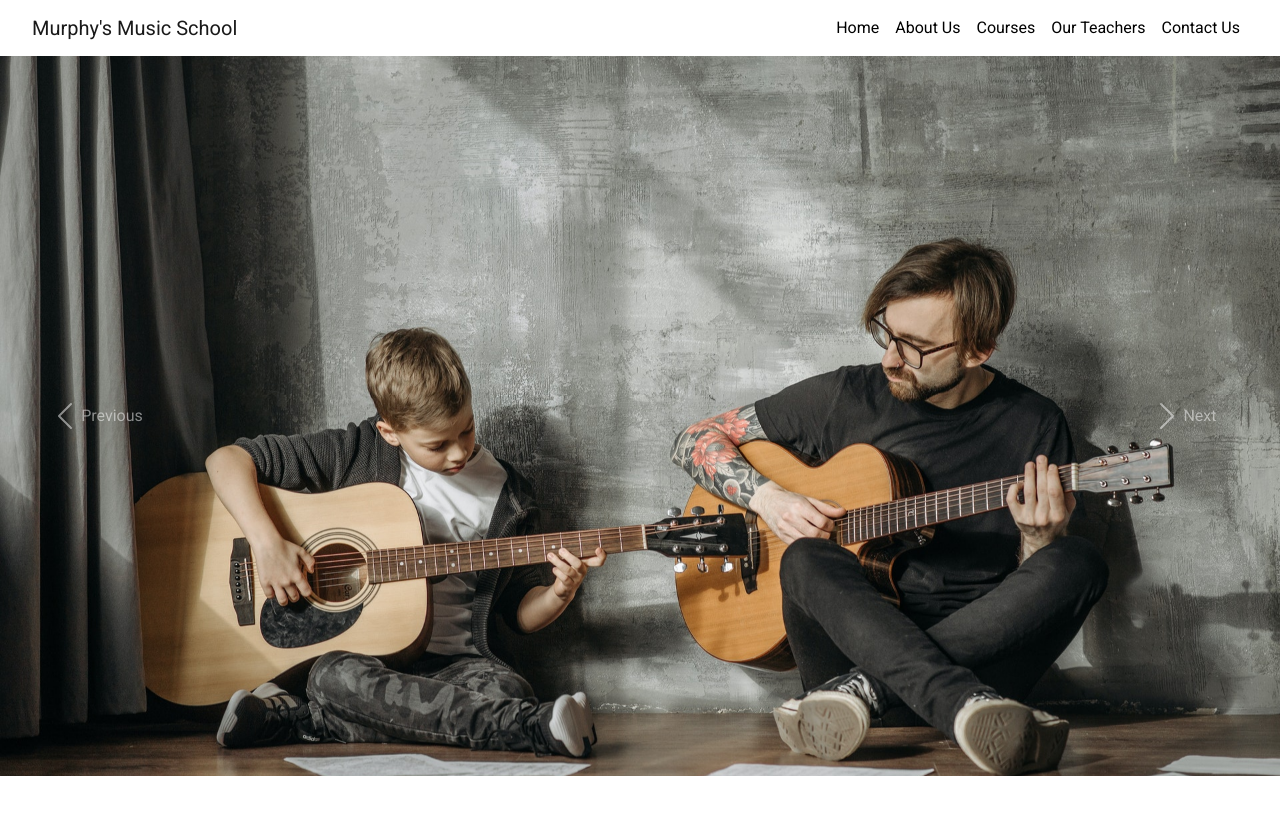
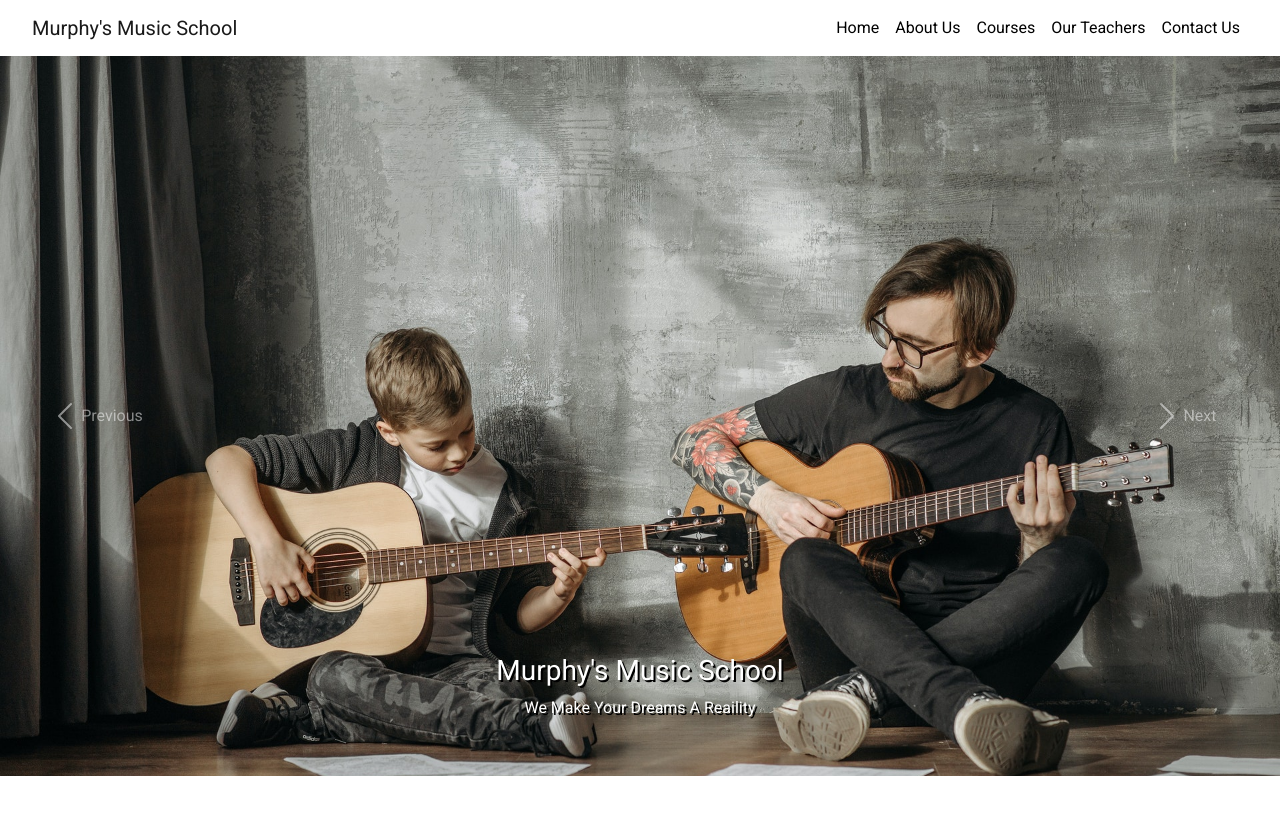
Before and after one commit to ColinJhEdwards/murphy-music-school, a React (Create React App) app: page / in a window 1280 px wide. Built offline with nearby package versions, Linux system fonts and the light colour scheme.

Commit message:
finished teacher data and added text to carousel images

```diff
--- a/src/components/ImageSlides.js
+++ b/src/components/ImageSlides.js
@@ -12,21 +12,41 @@ import drum from "../images/display/drum.jpg";
 const ImageSlides = () => {
   return (
     <StyledCar>
-      <Carousel fade interval="6000" pause="false">
+      <Carousel fade interval="5000" pause="false">
         <Carousel.Item>
           <img className="img d-block w-100" src={teach} alt="First slide" />
+          <Carousel.Caption>
+            <h3>Murphy's Music School</h3>
+            <p>We Make Your Dreams A Reaility</p>
+          </Carousel.Caption>
         </Carousel.Item>
         <Carousel.Item>
           <img className="img d-block w-100" src={play} alt="Second slide" />
+          <Carousel.Caption>
+            <h3>Murphy's Music School</h3>
+            <p>We Make Your Dreams A Reaility</p>
+          </Carousel.Caption>
         </Carousel.Item>
         <Carousel.Item>
           <img className="img d-block w-100" src={drum} alt="Third slide" />
+          <Carousel.Caption>
+            <h3>Murphy's Music School</h3>
+            <p>We Make Your Dreams A Reaility</p>
+          </Carousel.Caption>
         </Carousel.Item>
         <Carousel.Item>
           <img className="img d-block w-100" src={piano} alt="Fourth slide" />
+          <Carousel.Caption>
+            <h3>Murphy's Music School</h3>
+            <p>We Make Your Dreams A Reaility</p>
+          </Carousel.Caption>
         </Carousel.Item>
         <Carousel.Item>
           <img className="img d-block w-100" src={sing} alt="fifth slide" />
+          <Carousel.Caption>
+            <h3>Murphy's Music School</h3>
+            <p>We Make Your Dreams A Reaility</p>
+          </Carousel.Caption>
         </Carousel.Item>
       </Carousel>
     </StyledCar>
@@ -35,6 +55,10 @@ const ImageSlides = () => {
 
 const StyledCar = styled(motion.div)`
   margin: auto;
+  h3,
+  p {
+    text-shadow: 2px 2px black;
+  }
   .img {
     height: 90vh;
     object-fit: cover;
--- a/src/components/TeacherCard.js
+++ b/src/components/TeacherCard.js
@@ -24,7 +24,7 @@ const Card = styled(motion.div)`
   margin: 2rem 0rem;
   width: 100%;
   img {
-    width: 200px;
+    width: 230px;
     height: 100%;
     border-radius: 10px;
   }
--- a/src/data/teacherData.js
+++ b/src/data/teacherData.js
@@ -52,9 +52,10 @@ export const Teachers = () => {
     {
       id: 6,
       name: "Shane Morrison",
-      description: "",
+      description:
+        "Shane Morrison, master of everything brass, has been internationally recognized for the past four decades as one of the leaders in the advancement of the tuba. He is regarded as the leading authority on the literature for the tuba, releasing best sellers such as 'Mr. Tuba' and 'Honey, I can't find my tuba'. Shane is also one of the founding fathers of the Tubists Universal Brotherhood Association (T.U.B.A), an orginization dedicated to performers, teachers, and friends of the tuba. His love for the tuba reflects in his teaching, encouraging his students through philosophical wisdom. As Shane says, 'The tuba is the stepping stone to enlightenment, without it, I am lost'.",
       image: shane,
-      instrument: "Tuba, Trumpet, Trombone, French Horn",
+      instrument: "Tuba, Trumpet, Trombone, French Horn, Euphonium",
     },
     {
       id: 7,
```
